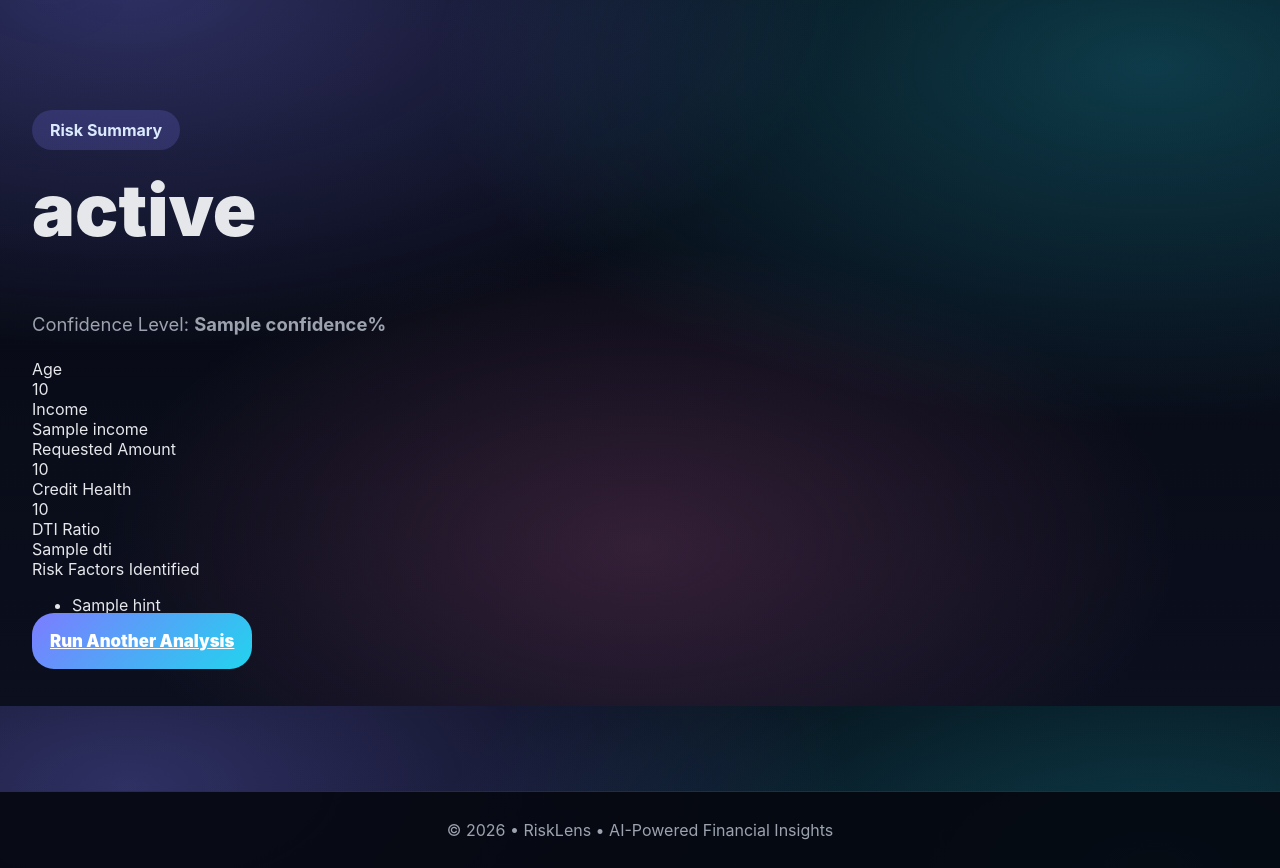
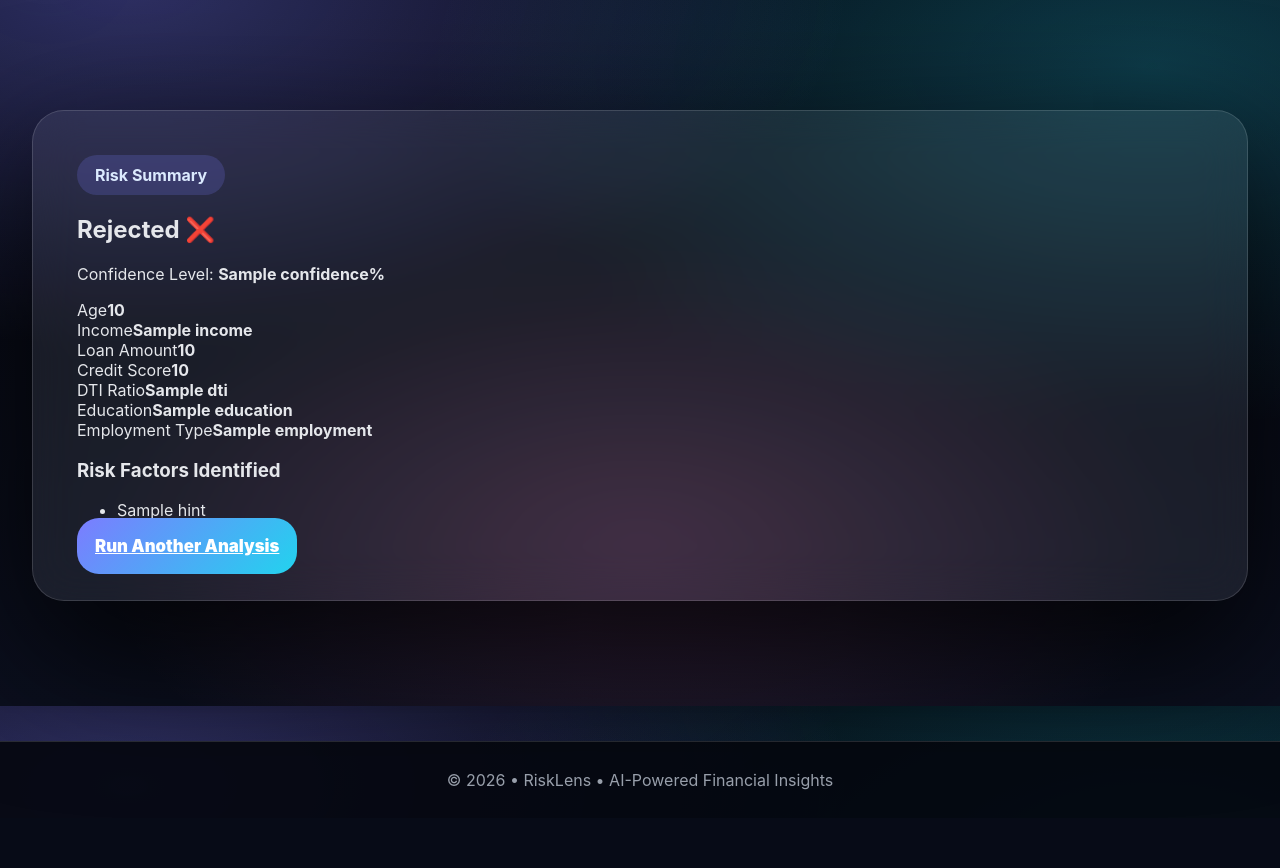
Before and after one commit to Haril2766/Loan-Default-ML, a Flask app: template templates/result.html in a window 1280 px wide. Shown: the part 94-962 px from the top of the page. After the commit the page ends 884 px from the top, so only its background shows below. Run offline with Flask 3, Linux system fonts and the light colour scheme; the template is opened without the code that fills it: most values are stand-ins (such as "Sample title", 1, 10 or a date in 2020).

Commit message:
Update result.html

```diff
--- a/templates/result.html
+++ b/templates/result.html
@@ -1,30 +1,46 @@
 {% extends "base.html" %}
-{% set title = "RiskLens • Risk Summary" %}
+{% set title = "RiskLens • Result" %}
 
 {% block content %}
 <section class="heroWrap">
-  <div class="container card">
+  <div class="container">
 
+    <div class="glassCard resultCard">
+
+      <!-- RESULT HEADER -->
+      <div class="resultHeader">
         <span class="pill">Risk Summary</span>
-    <h2 class="heroTitle">{{ status }}</h2>
+
+        {% if "Approved" in status %}
+          <h1 class="resultTitle approved">Approved ✅</h1>
+        {% else %}
+          <h1 class="resultTitle rejected">Rejected ❌</h1>
+        {% endif %}
 
         {% if confidence %}
-      <p class="heroText">
+          <p class="confidence">
             Confidence Level: <b>{{ confidence }}%</b>
           </p>
         {% endif %}
-
-    <div class="grid2">
-      <div class="kv"><div class="k">Age</div><div class="v">{{ age }}</div></div>
-      <div class="kv"><div class="k">Income</div><div class="v">{{ income }}</div></div>
-      <div class="kv"><div class="k">Requested Amount</div><div class="v">{{ loan_amount }}</div></div>
-      <div class="kv"><div class="k">Credit Health</div><div class="v">{{ credit_score }}</div></div>
-      <div class="kv"><div class="k">DTI Ratio</div><div class="v">{{ dti }}</div></div>
       </div>
 
+      <div class="divider"></div>
+
+      <!-- DETAILS GRID -->
+      <div class="resultGrid">
+        <div class="kv"><span>Age</span><b>{{ age }}</b></div>
+        <div class="kv"><span>Income</span><b>{{ income }}</b></div>
+        <div class="kv"><span>Loan Amount</span><b>{{ loan_amount }}</b></div>
+        <div class="kv"><span>Credit Score</span><b>{{ credit_score }}</b></div>
+        <div class="kv"><span>DTI Ratio</span><b>{{ dti }}</b></div>
+        <div class="kv"><span>Education</span><b>{{ education }}</b></div>
+        <div class="kv wide"><span>Employment Type</span><b>{{ employment }}</b></div>
+      </div>
+
+      <!-- RISK FACTORS -->
       {% if hints %}
-      <div class="hintBox">
-        <div class="hintTitle">Risk Factors Identified</div>
+      <div class="riskBox">
+        <h3>Risk Factors Identified</h3>
         <ul>
           {% for h in hints %}
             <li>{{ h }}</li>
@@ -33,7 +49,12 @@
       </div>
       {% endif %}
 
-    <a class="btnGlow" href="/">Run Another Analysis</a>
+      <!-- ACTION -->
+      <div class="resultActions">
+        <a href="/" class="btnGlow">Run Another Analysis</a>
+      </div>
+
+    </div>
 
   </div>
 </section>
```
Lines whose indentation alone changed are shown as unchanged.
